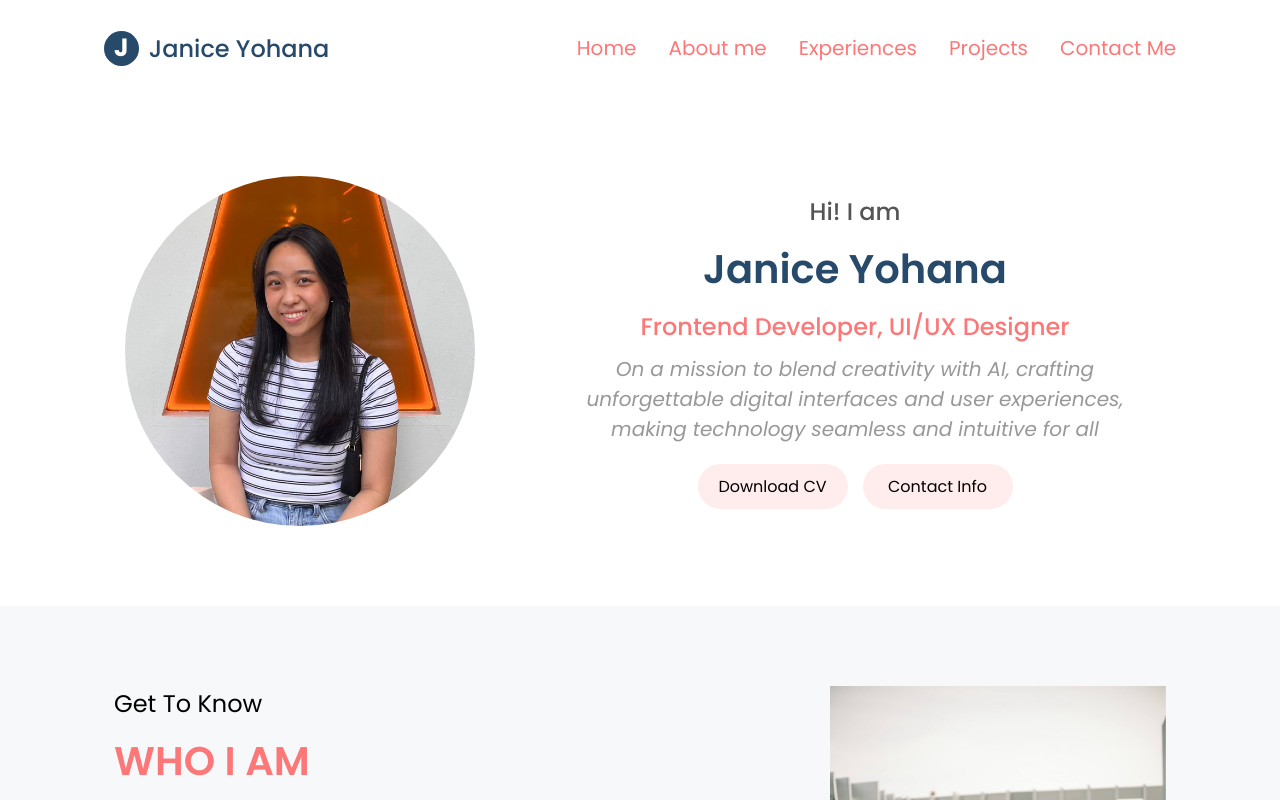
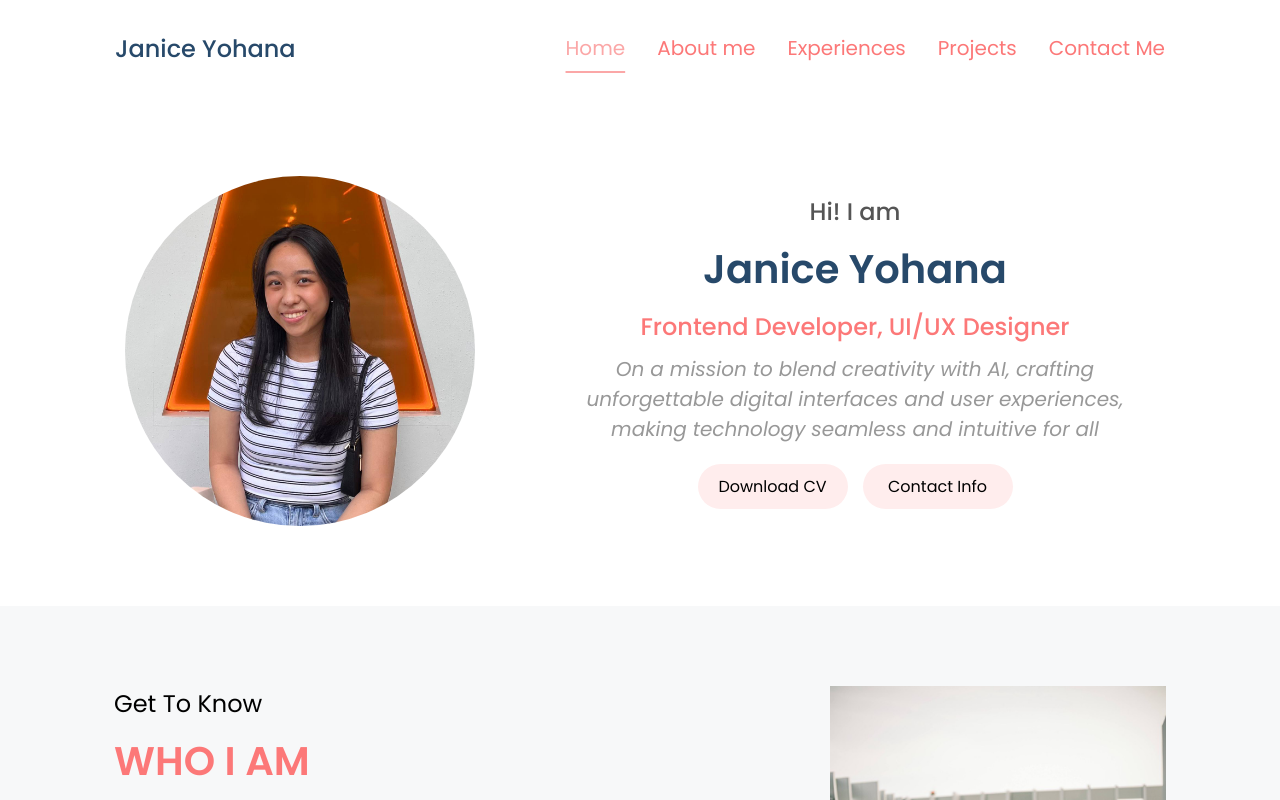
Before and after one commit to janiceyohana/janiceeeyg-portfolio, a React (Create React App) app: page / in a window 1280 px wide. Shown: the top 800 px of the page. Built offline with nearby package versions, Linux system fonts and the light colour scheme.

Commit message:
fix header and routing

```diff
--- a/src/components/Header.css
+++ b/src/components/Header.css
@@ -4,6 +4,9 @@
   justify-content: space-around;
   align-items: center;
   height: 12vh;
+  position: sticky;
+  top: 0;
+  z-index: 10;
 }
 
 .name {
@@ -22,12 +25,9 @@
   color: #FFF;
   font-family: "Poppins", sans-serif;
   font-size: 25px;
-  font-style: normal;
   font-weight: 700;
-  line-height: normal;
   align-items: center;
   justify-content: center;
-  cursor: default;
 }
 
 .logo {
@@ -64,9 +64,17 @@ a:hover {
   text-underline-offset: 1rem;
 }
 
-nav, .nav-links {
+a.active {
+  color: #FBA7A7;
+  font-weight: medium;
+  text-decoration: underline;
+  text-underline-offset: 1rem;
+}
+
+nav,
+.nav-links {
   display: flex;
   position: sticky;
   top: 0;
-  background-color:rgba(255, 255, 255, 0.5);
+  background-color: rgba(255, 255, 255, 0.5);
 }
--- a/src/components/Header.tsx
+++ b/src/components/Header.tsx
@@ -1,22 +1,109 @@
-import React from 'react';
-import { Link } from 'react-router-dom';
-import './Header.css';
-
+import React, { useEffect, useState } from "react";
+import { Link } from "react-router-dom";
+import "./Header.css";
 
 const Header: React.FC = () => {
+  const [activeSection, setActiveSection] = useState<string>("home");
+
+  const handleScroll = (id: string) => {
+    setActiveSection(id);
+    const section = document.getElementById(id);
+    if (section) {
+      section.scrollIntoView({ behavior: "smooth" });
+      console.log(activeSection);
+    }
+  };
+
+  useEffect(() => {
+    const sections = document.querySelectorAll("section");
+    const options = {
+      rootMargin: "0px",
+      threshold: 0.3,
+    };
+
+    const observer = new IntersectionObserver((entries) => {
+      entries.forEach((entry) => {
+        if (entry.isIntersecting) {
+          setActiveSection(entry.target.id);
+        }
+      });
+    }, options);
+
+    sections.forEach((section) => observer.observe(section));
+
+    return () => {
+      observer.disconnect();
+    };
+  }, []);
+
   return (
-    <div className='header'>
+    <div className="header">
       <div className="name">
-        <div className="iconJ">J</div>
+        {/* <div className="iconJ">J</div> */}
         <div className="logo">Janice Yohana</div>
       </div>
       <div>
         <ul className="nav-links">
-          <li><Link to="/">Home</Link></li>
-          <li><Link to="/about">About me</Link></li>
-          <li><Link to="/experiences">Experiences</Link></li>
-          <li><Link to="/projects">Projects</Link></li>
-          <li><a href="#contacts">Contact Me</a></li>
+          <li>
+            <Link
+              to="#"
+              onClick={(e) => {
+                e.preventDefault();
+                handleScroll("home");
+              }}
+              className={activeSection === "home" ? "active" : ""}
+            >
+              Home
+            </Link>
+          </li>
+          <li>
+            <Link
+              to="#"
+              onClick={(e) => {
+                e.preventDefault();
+                handleScroll("about");
+              }}
+              className={activeSection === "about-me" ? "active" : ""}
+            >
+              About me
+            </Link>
+          </li>
+          <li>
+            <Link
+              to="#"
+              onClick={(e) => {
+                e.preventDefault();
+                handleScroll("experiences");
+              }}
+              className={activeSection === "experiences" ? "active" : ""}
+            >
+              Experiences
+            </Link>
+          </li>
+          <li>
+            <Link
+              to="#"
+              onClick={(e) => {
+                e.preventDefault();
+                handleScroll("projects");
+              }}
+              className={activeSection === "projects" ? "active" : ""}
+            >
+              Projects
+            </Link>
+          </li>
+          <li>
+            <Link
+              to="#"
+              onClick={(e) => {
+                e.preventDefault();
+                handleScroll("contacts");
+              }}
+              className={activeSection === "contacts" ? "active" : ""}
+            >
+              Contact Me
+            </Link>
+          </li>
         </ul>
       </div>
     </div>
--- /dev/null
+++ b/src/components/ProjectDetailModal.css
@@ -0,0 +1,43 @@
+.modal-overlay {
+  position: fixed;
+  top: 0;
+  left: 0;
+  right: 0;
+  bottom: 0;
+  background: rgba(0, 0, 0, 0.7);
+  display: flex;
+  justify-content: center;
+  align-items: center;
+  z-index: 1000; /* Ensure it is above other elements */
+}
+
+.modal-content {
+  background: white;
+  padding: 20px;
+  max-width: 600px;
+  width: 100%;
+  border-radius: 8px;
+  position: relative;
+  z-index: 1001; /* Ensure modal content is above the overlay */
+}
+
+.modal-close-btn {
+  position: absolute;
+  top: 10px;
+  right: 10px;
+  border: none;
+  background: transparent;
+  font-size: 18px;
+  cursor: pointer;
+}
+
+.modal-content h2,
+.modal-content h3,
+.modal-content p {
+  margin-bottom: 20px;
+}
+
+.modal-content a {
+  color: #007bff;
+  text-decoration: none;
+}
--- /dev/null
+++ b/src/components/ProjectDetailModal.tsx
@@ -0,0 +1,42 @@
+import React from "react";
+import "./ProjectDetailModal.css";
+
+interface ModalProps {
+  isOpen: boolean;
+  onClose: () => void;
+  title: string;
+  subtitle: string;
+  description: string;
+  link: string;
+}
+
+const Modal: React.FC<ModalProps> = ({
+  isOpen,
+  onClose,
+  title,
+  subtitle,
+  description,
+  link,
+}) => {
+  if (!isOpen) return null; // If the modal is not open, don't render it
+
+  return (
+    <div className="modal-overlay">
+      <div className="modal-content">
+        <button className="modal-close-btn" onClick={onClose}>
+          X
+        </button>
+        <h2>{title}</h2>
+        <h3>{subtitle}</h3>
+        <p>{description}</p>
+        {link && (
+          <a href={link} target="_blank" rel="noopener noreferrer">
+            View Project Website
+          </a>
+        )}
+      </div>
+    </div>
+  );
+};
+
+export default Modal;
--- a/src/pages/HomePage.tsx
+++ b/src/pages/HomePage.tsx
@@ -1,28 +1,31 @@
-import React from 'react';
-import Profile from '../sections/Profile';
+import React, { useRef } from "react";
+import Profile from "../sections/Profile";
 // import Contact from '../sections/Contact';
-import About from '../sections/About';
-import Projects from '../sections/Projects';
-import Experiences from '../sections/Experiences';
-import Contact from '../sections/Contact';
+import About from "../sections/About";
+import Projects from "../sections/Projects";
+import Experiences from "../sections/Experiences";
+import Contact from "../sections/Contact";
 
 const HomePage: React.FC = () => {
+  // Refs for scrolling
+  const projectsRef = useRef<HTMLElement | null>(null);
+
   return (
     <div>
       <section id="home">
-        <Profile/>
+        <Profile />
       </section>
-      <section id="about">
-        <About/>
+      <section id="about-me">
+        <About />
       </section>
       <section id="experiences">
-        <Experiences/>
+        <Experiences />
       </section>
-      <section id="projects">
-        <Projects/>
+      <section id="projects" ref={projectsRef}>
+        <Projects />
       </section>
       <section id="contacts">
-        <Contact/>
+        <Contact />
       </section>
     </div>
   );
--- a/src/sections/Experiences.tsx
+++ b/src/sections/Experiences.tsx
@@ -18,36 +18,36 @@ const Experiences: React.FC = () => {
           <div className='line1'>EY Digital and Emerging Tech Singapore</div>
           <div className='line2'>Tech Intern, Front-end Development</div>
           <div className='line3'>Aug - Dec 2023</div>
-          <div className='work-button'>
+          {/* <div className='work-button'>
             <div className='learn-more'>
               Learn More
               <KeyboardArrowRightRoundedIcon/>
             </div>
-          </div>
+          </div> */}
         </div>
         <div className='work-container'>
           <img src={PGLogo} className='company-logo' alt='PG Logo'/>
           <div className='line1'>PT. Prima Gracindo</div>
           <div className='line2'>Product Designer Intern</div>
           <div className='line3'>Jan 2020 - 2021</div>
-          <div className='work-button'>
+          {/* <div className='work-button'>
             <div className='learn-more'>
               Learn More
               <KeyboardArrowRightRoundedIcon/>
             </div>
-          </div>
+          </div> */}
         </div>
         <div className='work-container'>
           <img src={TartineLogo} className='company-logo' alt='Tartine Logo'/>
           <div className='line1'>tartine.byjanice</div>
           <div className='line2'>Business Founder / Owner</div>
           <div className='line3'>Apr 2020 - Present</div>
-          <div className='work-button'>
+          {/* <div className='work-button'>
             <div className='learn-more'>
               Learn More
               <KeyboardArrowRightRoundedIcon/>
             </div>
-          </div>
+          </div> */}
         </div>
       </div>
     </div>
```
